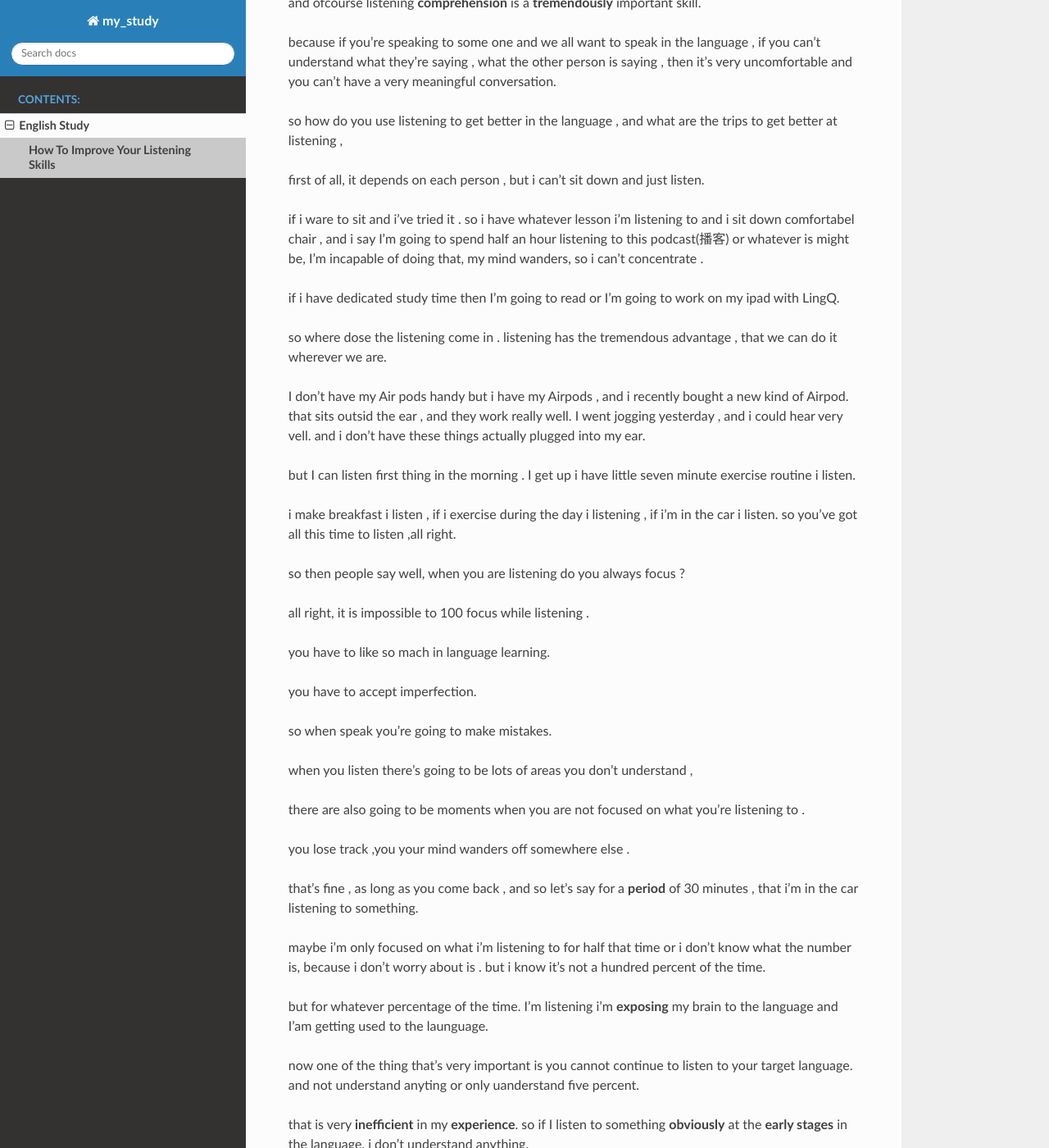
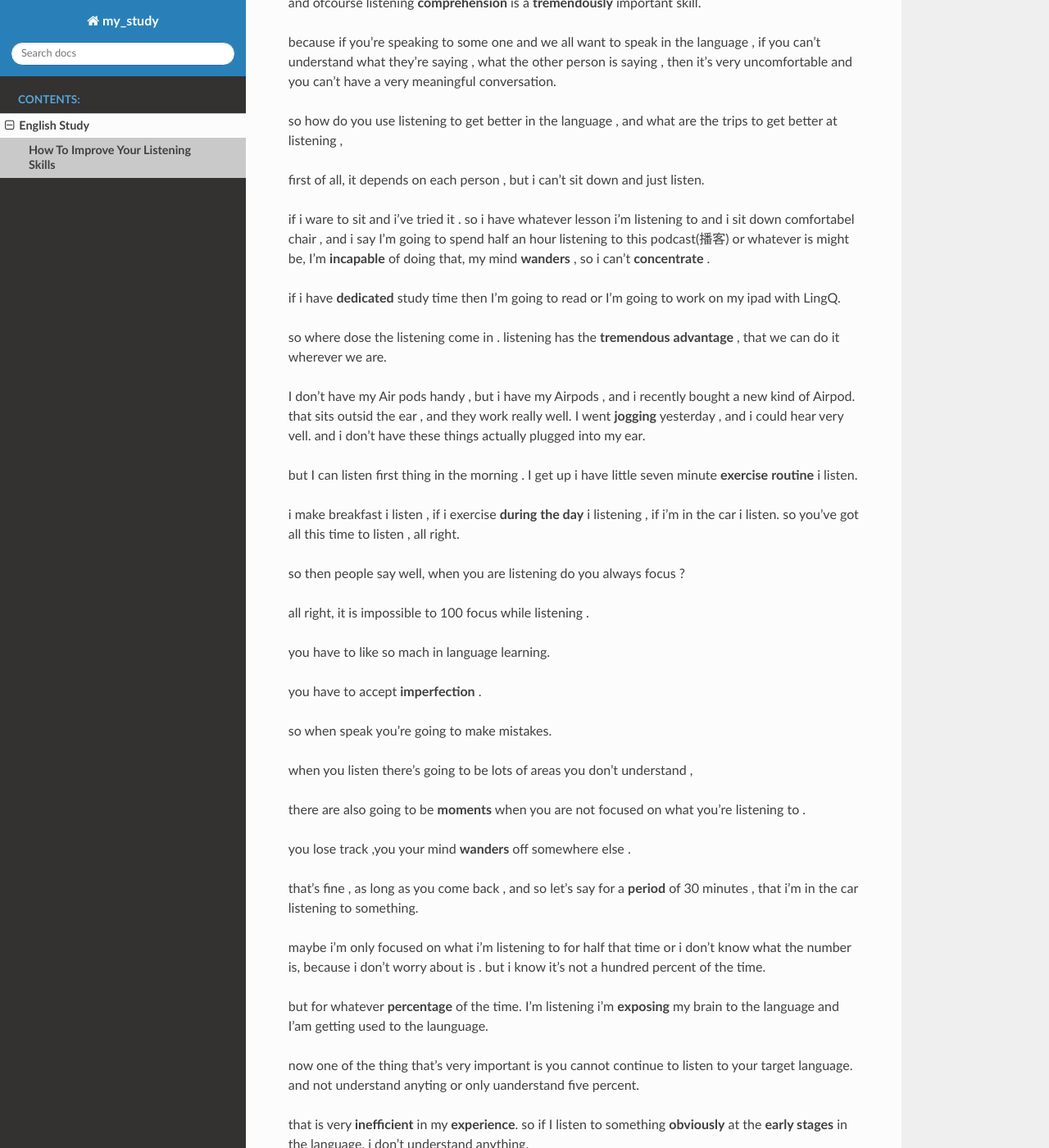
Before and after one commit to my-rds-store/my_study, a Sphinx documentation site: the page built from source/english/how-to-improve-your-listening-skills.rst, in a window 1280 px wide and 1400 px high, scrolled down 775 px. Shown: the whole window at 82% size. Built offline with Sphinx 7.4.7 and the Read the Docs theme 2.0.0, drawn with Linux system fonts in a browser that asks for light colours; some of the changed text lies outside the part shown.

Commit message:
update ...

```diff
--- a/source/conf.py
+++ b/source/conf.py
@@ -31,6 +31,7 @@ release = '1.0'
 # extensions coming with Sphinx (named 'sphinx.ext.*') or your custom
 # ones.
 extensions = [
+    'sphinx.ext.autosectionlabel'
 ]
 
 # Add any paths that contain templates here, relative to this directory.
--- a/source/english/how-to-improve-your-listening-skills.rst
+++ b/source/english/how-to-improve-your-listening-skills.rst
@@ -9,7 +9,6 @@ How To Improve Your Listening Skills
     </iframe>
 
 ------
-
 
 remenber you nead repetition and nonvelty ,
 after a while if you're listening to same thing over and over again,
@@ -47,29 +46,29 @@ but i can't sit down and just listen.
 if i ware to sit and i've tried it .
 so i have whatever lesson i'm listening to and i sit down comfortabel chair ,
 and i say I'm going to spend half an hour listening to this podcast(播客) or whatever is might be,
-I'm incapable of doing that,
-my mind wanders, so i can't concentrate .
+I'm **incapable** of doing that,
+my mind **wanders** , so i can't **concentrate** .
 
-if i have dedicated study time then I'm going to read
+if i have **dedicated** study time then I'm going to read
 or I'm going to work on my ipad with LingQ.
 
 so where dose the listening come in .
-listening has the tremendous advantage , that we can do it wherever we are.
+listening has the **tremendous** **advantage** , that we can do it wherever we are.
 
-I don't have my Air pods handy
+I don't have my Air pods handy ,
 but i have my Airpods ,
 and i recently bought a new kind of Airpod.
 that sits outsid the ear , and they work really well.
-I went jogging yesterday , and i could hear very vell.
+I went **jogging** yesterday , and i could hear very vell.
 and i don't have these things actually plugged into my ear.
 
 but I can listen first thing in the morning .
-I get up i have little seven minute exercise routine i listen.
+I get up i have little seven minute **exercise** **routine** i listen.
 
 i make breakfast i listen ,
-if i exercise during the day i listening ,
-if  i'm in the car i listen.
-so you've got all this time to listen ,all right.
+if i exercise **during the day** i listening ,
+if i'm in the car i listen.
+so you've got all this time to listen , all right.
 
 so then people say well, when you are listening do you always focus ?
 
@@ -77,16 +76,16 @@ all right, it is impossible to 100 focus while listening .
 
 you have to like so mach in language learning.
 
-you have to accept imperfection.
+you have to accept **imperfection** .
 
 so when speak you're going to make mistakes.
 
 when you listen there's going to be lots of areas you don't understand ,
 
-there are also going to be moments
+there are also going to be **moments**
 when you are not focused on what you're listening to .
 
-you lose track ,you your mind wanders off somewhere else .
+you lose track ,you your mind **wanders** off somewhere else .
 
 that's fine , as long as you come back ,
 and so let's say for a **period** of 30 minutes ,
@@ -97,7 +96,7 @@ or i don't know what the number is,
 because i don't worry about is .
 but i know it's not a hundred percent of the time.
 
-but for whatever percentage of the time.
+but for whatever **percentage** of the time.
 I'm listening i'm **exposing** my brain to the language
 and I'am getting used to the launguage.
 
@@ -138,7 +137,7 @@ and you read it then you listen agian,
 and you understand twenty thirty percent, move on to the next one.
 
 don't try to you know master.
-and **particular** lesson or content item.
+and **particular** lesson or **content** item.
 it's all **exposure**, it's all helping the brain get used to the language.
 
 remember you nead repetition and novelty, after a while
@@ -146,7 +145,8 @@ if you're listening to the same thing over and over again.
 the brain is picking up less and less and less.
 
 so you have to move to the next lesson, and to next lesson
-so keep pushing yourself forward , **maintain** that **balance** between repetition and novelty.
+so keep pushing yourself forward ,  `maintain`_  that **balance** between repetition and novelty.
+
 
 and there's all kinds of research **into** how the brian learns that sort of block learning,
 that third fourth fifth time we read something or we listen to something.
@@ -159,7 +159,7 @@ don't worry about what you don't understand.
 keep challenging or rewarding you brain with new **material** .
 
 but do have enough repetition.
-so that you start to notice **certain** things that you didn't notice the first time.
+so that you start to notice certain  things that you didn't notice the first time.
 
 and this is the next point about listening.
 
@@ -214,15 +214,15 @@ listening **fading out** focusing in again .
 that works better for me than trying to sit down ,
 and say okay for the next half hour i'm to listen to this all right.
 
-the exception of that of course ,
+the **exception** of that of course ,
 is if you're watching a movie which is a form of listing ,
 but you're watching and listening at the same time.
 
 and it's rewarding because it's fun to watch movie.
-and you can see the people , you can almost feel as if you're participating with this familay.
+and you can see the people , you can almost feel as if you're **participating** with this familay.
 that's why series you know on netflix are so great.
 if it's the same group of people.
-interacting all the time in the series.
+**interacting** all the time in the series.
 
 and you watch them and you feel you're part of them
 and you're getting that sense of being in that cultural.
```
Also changed, not shown: other parts of source/english/how-to-improve-your-listening-skills.rst (+54 -2 lines), source/english/index.rst (+9 -0 lines).
